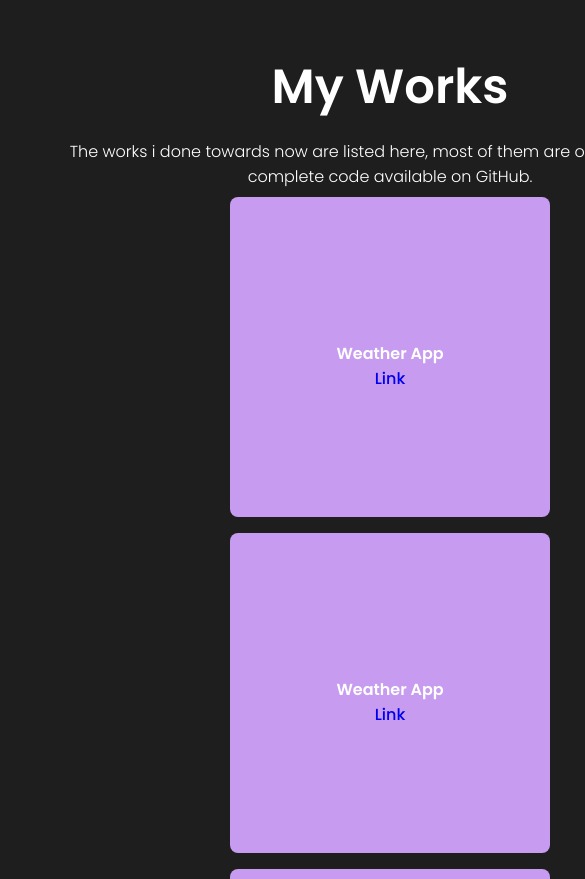
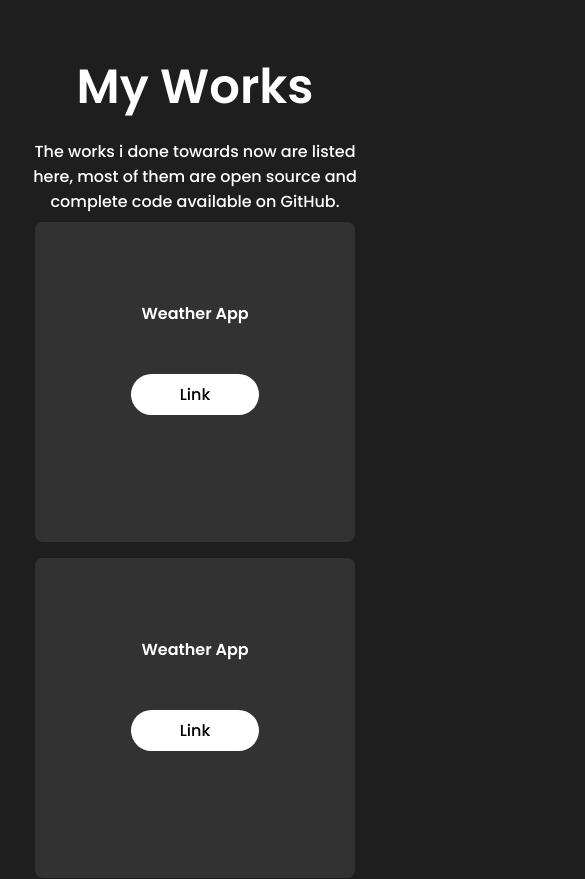
Before and after one commit to selmanfariz18/Portfolio-React, a React (Create React App) app: page / in a window 390 px wide. Shown: the part 1540-2419 px from the top of the page, 585 px wide, since content can reach past the window. Built offline with nearby package versions, Linux system fonts and the light colour scheme.

Commit message:
works responsive

```diff
--- a/src/components/Skills/skills.css
+++ b/src/components/Skills/skills.css
@@ -47,6 +47,7 @@
 }
 
 .skillBarText>p {
+    display: flex;
     font-size: 0.9rem;
     font-weight: 200;
 }
@@ -59,13 +60,16 @@
 
 @media screen and (max-width:480px){
     .skillBarText>p{
+        display: flex;
         font-size: 3vm;
     }
     .skillBarImg {
+        display: flex;
         height: 2.25rem;
         width: 2.25rem;
     }
     .skillBarText>h2 {
+        display: flex;
         font-size: 5vm;
     }
 }
--- a/src/components/Works/works.css
+++ b/src/components/Works/works.css
@@ -1,8 +1,8 @@
 #works {
+    overflow: hidden;
     margin: 0 auto;
-    min-width: calc(100vh - 4rem);
     width: 100vw;
-    max-width: 60rem;
+    max-width: 65rem;
     display: flex;
     flex-direction: column;
     align-items: center;
@@ -17,13 +17,15 @@
 }
 
 .worksDesc {
-    font-weight: 300;
+    display: flex;
+    font-weight: 400;
     font-size: 1rem;
     max-width: 45rem;
 }
 
 .worksBlocks {
     display: flex;
+    overflow: hidden;
     flex-wrap: wrap;
     align-items: center;
     justify-content: center;
@@ -32,17 +34,21 @@
 }
 
 .worksBlock {
-    background: #c79cf0;
+    display: flex;
     height: 20rem;
     width: 20rem;
     margin: 0.5rem;
     border-radius: 0.5rem;
+    background: rgb(50, 50, 50);
+    flex-direction: column;
+    text-align: center;
+    justify-content: center;
 }
 
 .worksBlock>h4 {
-
-    margin-top: 9rem;
+    display: flex;
     justify-content: center;
+    text-align: center;
 }
 
 .workBtn {
@@ -54,9 +60,26 @@
     font-size: 1rem;
 }
 
-@media screen and (max-width:585px) {
+.workBtn1 {
+    margin: 3rem 0;
+    padding: 0.5rem 2.5rem;
+    border: none;
+    border-radius: 2rem;
+    background: white;
+    font-size: 1rem;
+    width: 40%;
+    margin: 3rem 30%;
+    text-align: center;
+    justify-content: center;
+}
+
+@media screen and (max-width:780px) {
+
     .worksBlock {
         height: 48vm;
         width: 48vm;
     }
+    .worksDesc {
+        font-size: 3vm;
+    }
 }
--- a/src/components/Works/works.js
+++ b/src/components/Works/works.js
@@ -7,12 +7,12 @@ const Works = () => {
             <h2 className='worksTitle'>My Works</h2>
             <span className='worksDesc'>The works i done towards now are listed here, most of them are open source and complete code available on GitHub.</span>
             <div className='worksBlocks'>
-                <div className='worksBlock'><h4>Weather App</h4><a href="#">Link</a></div>
-                <div className='worksBlock'><h4>Weather App</h4><a href="#">Link</a></div>
-                <div className='worksBlock'><h4>Weather App</h4><a href="#">Link</a></div>
-                <div className='worksBlock'><h4>Weather App</h4><a href="#">Link</a></div>
-                <div className='worksBlock'><h4>Weather App</h4><a href="#">Link</a></div>
-                <div className='worksBlock'><h4>Weather App</h4><a href="#">Link</a></div>
+                <div className='worksBlock'><h4>Weather App</h4><button className='workBtn1' href="#">Link</button></div>
+                <div className='worksBlock'><h4>Weather App</h4><button className='workBtn1' href="#">Link</button></div>
+                <div className='worksBlock'><h4>Weather App</h4><button className='workBtn1' href="#">Link</button></div>
+                <div className='worksBlock'><h4>Weather App</h4><button className='workBtn1' href="#">Link</button></div>
+                <div className='worksBlock'><h4>Weather App</h4><button className='workBtn1' href="#">Link</button></div>
+                <div className='worksBlock'><h4>Weather App</h4><button className='workBtn1' href="#">Link</button></div>
             </div>
             <button className='workBtn'>See More</button>
         </section>
```
